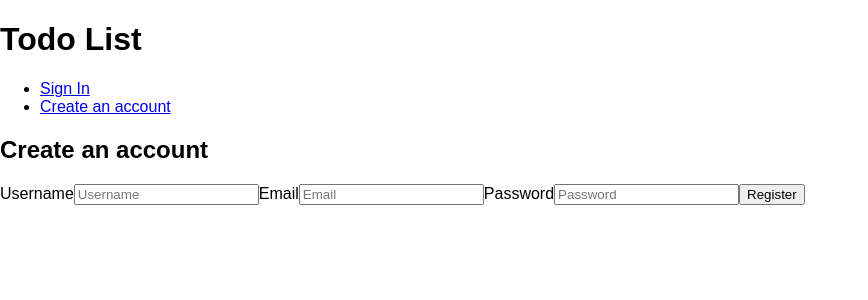
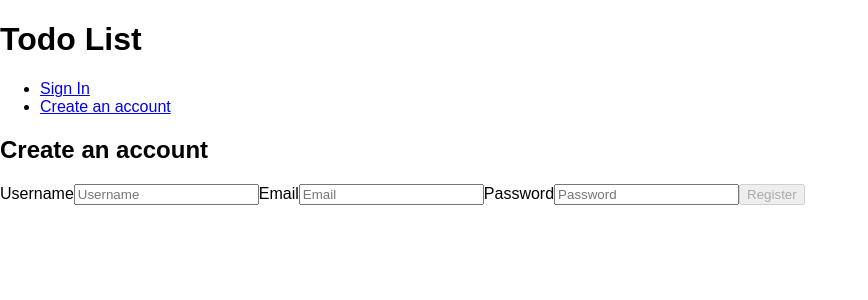
Before and after one commit to damianziobro/tasks, a React (Create React App) app: page /register in a window 1280 px wide. Shown: the top 300 px of the page, without its empty margins (0-868 px from the left). Built offline with nearby package versions, Linux system fonts and the light colour scheme.

Commit message:
Fixed validation of an form in Register

```diff
--- a/src/containers/Register/Register.js
+++ b/src/containers/Register/Register.js
@@ -105,6 +105,8 @@ class Register extends Component {
 
     render () {
         const { username, email, password } = this.state.form.inputs;
+        const { valid } = this.state.form;
+
         return (
             <form onSubmit={this.submitHandler}>
                 <h2>Create an account</h2>
@@ -120,7 +122,7 @@ class Register extends Component {
                     Password
                     <input id="password" name="password" type="password" placeholder="Password" value={password.value} onChange={this.changeHandler} />
                 </label>
-                <input type="submit" value="Register" />
+                <input type="submit" value="Register" disabled={!valid} />
             </form>
         );
     }
```
